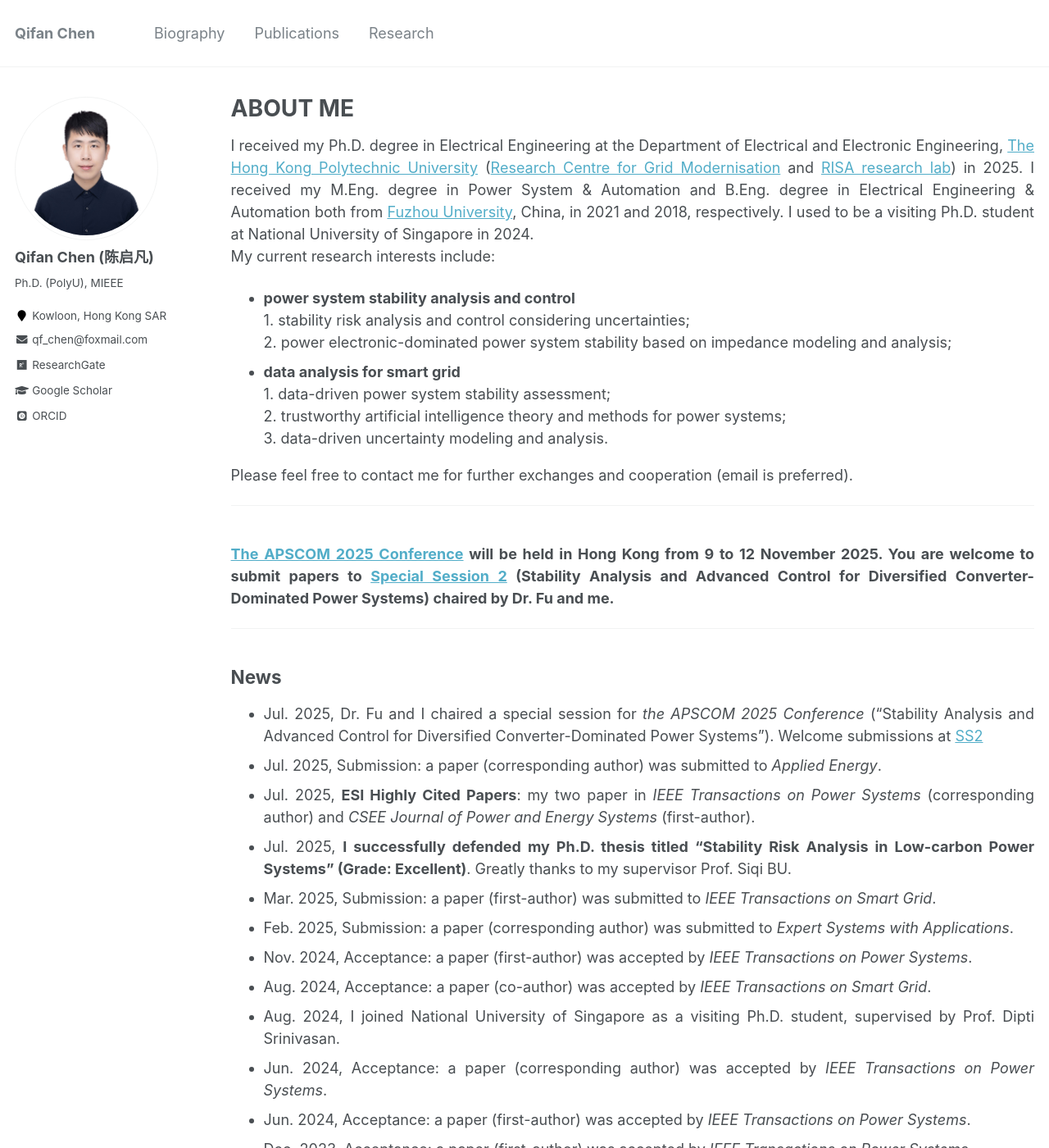
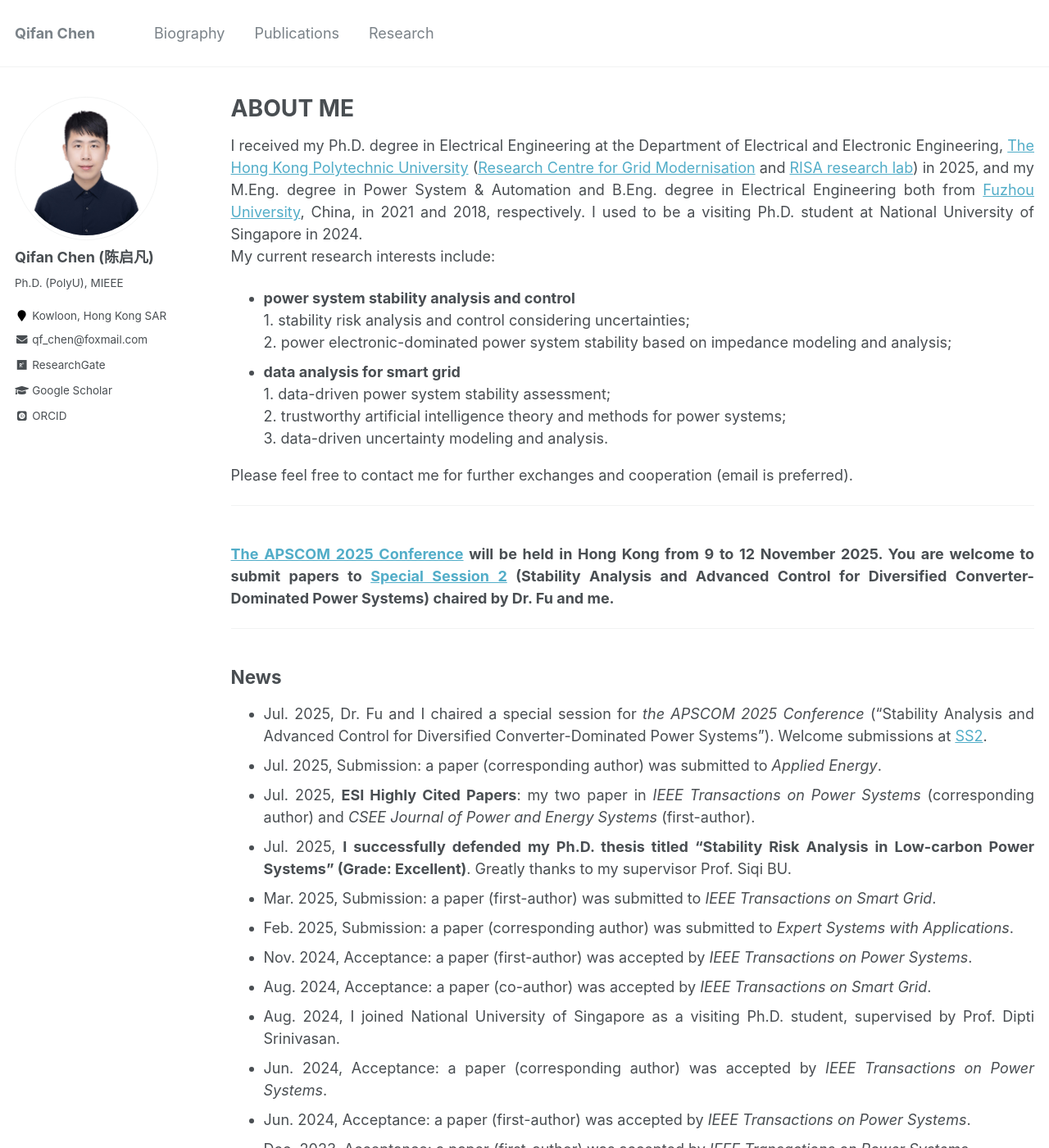
Before and after one commit to ChQf/ChQf.github.io, a Jekyll site: the page built from _pages/about.md, in a window 1280 px wide and 1400 px high. Shown: the whole window at 82% size. Built offline with Jekyll 4.4.1, drawn with Linux system fonts in a browser that asks for light colours; some web fonts are replaced.

Commit message:
Update about.md

```diff
--- a/_pages/about.md
+++ b/_pages/about.md
@@ -9,8 +9,8 @@ redirect_from:
   - /about.html
 ---
 
-I received my Ph.D. degree in Electrical Engineering at the Department of Electrical and Electronic Engineering, [The Hong Kong Polytechnic University](https://www.polyu.edu.hk/){:target="_blank"} ([Research Centre for Grid Modernisation](https://www.polyu.edu.hk/rcgm/?sc_lang=en){:target="_blank"} and [RISA research lab](https://www.polyu.edu.hk/ee/siqibu/index.html){:target="_blank"}) in 2025.
-I received my M.Eng. degree in Power System & Automation and B.Eng. degree in Electrical Engineering & Automation both from [Fuzhou University](https://dqxy.fzu.edu.cn/){:target="_blank"}, China, in 2021 and 2018, respectively. I used to be a visiting Ph.D. student at National University of Singapore in 2024.
+I received my Ph.D. degree in Electrical Engineering at the Department of Electrical and Electronic Engineering, [The Hong Kong Polytechnic University](https://www.polyu.edu.hk/){:target="_blank"} ([Research Centre for Grid Modernisation](https://www.polyu.edu.hk/rcgm/?sc_lang=en){:target="_blank"} and [RISA research lab](https://www.polyu.edu.hk/ee/siqibu/index.html){:target="_blank"}) in 2025,
+and my M.Eng. degree in Power System & Automation and B.Eng. degree in Electrical Engineering both from [Fuzhou University](https://dqxy.fzu.edu.cn/){:target="_blank"}, China, in 2021 and 2018, respectively. I used to be a visiting Ph.D. student at National University of Singapore in 2024.
 <br>My current research interests include:
 {: .text-justify}
 * **power system stability analysis and control**
@@ -31,7 +31,7 @@ You are welcome to submit papers to [Special Session 2](https://www.apscom.org/c
 ---
 
 ## News
-* Jul. 2025, Dr. Fu and I chaired a special session for *the APSCOM 2025 Conference* ("Stability Analysis and Advanced Control for Diversified Converter-Dominated Power Systems"). Welcome submissions at [SS2](https://www.apscom.org/call-for-papers/call-for-special-sessions/ss2/){:target="_blank"}
+* Jul. 2025, Dr. Fu and I chaired a special session for *the APSCOM 2025 Conference* ("Stability Analysis and Advanced Control for Diversified Converter-Dominated Power Systems"). Welcome submissions at [SS2](https://www.apscom.org/call-for-papers/call-for-special-sessions/ss2/){:target="_blank"}.
 * Jul. 2025, Submission: a paper (corresponding author) was submitted to *Applied Energy*.
 * Jul. 2025, **ESI Highly Cited Papers**: my two paper in *IEEE Transactions on Power Systems* (corresponding author) and *CSEE Journal of Power and Energy Systems* (first-author).
 * Jul. 2025, **I successfully defended my Ph.D. thesis titled "Stability Risk Analysis in Low-carbon Power Systems" (Grade: Excellent)**. Greatly thanks to my supervisor Prof. Siqi BU.
```
